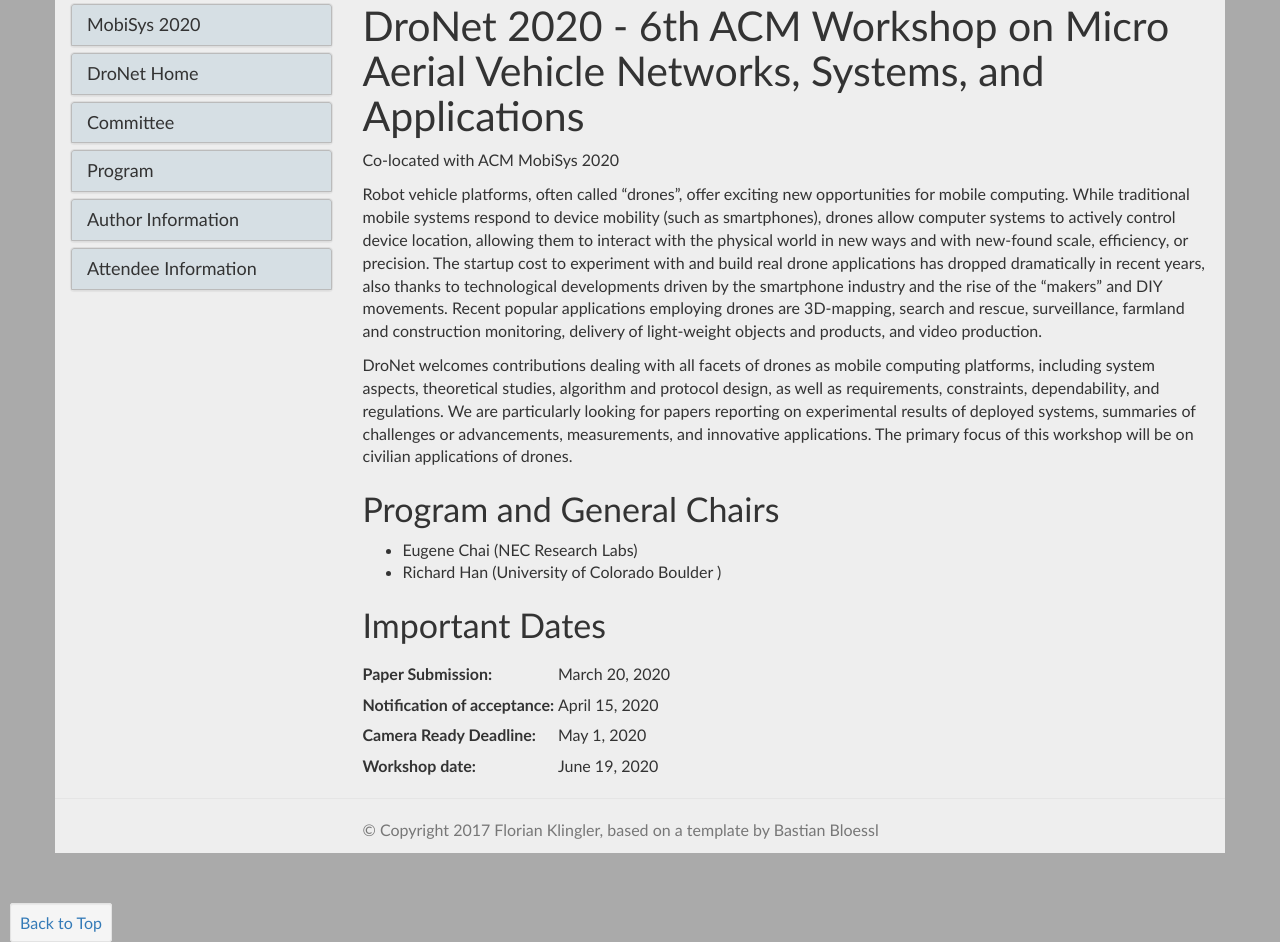
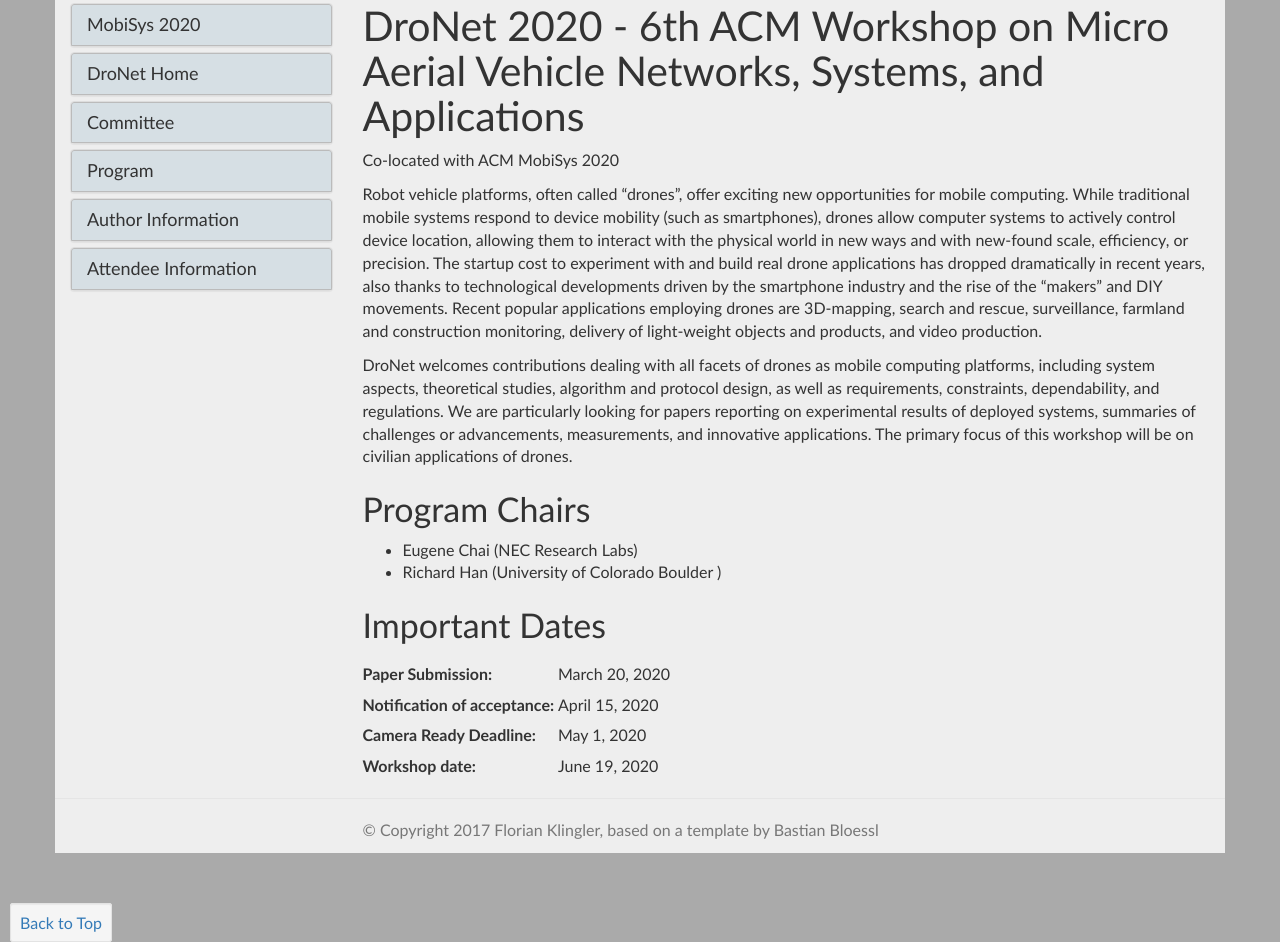
Before and after one commit to UBnano-Terasim/mmNets2021, a plain HTML site: page DroNet2020/DroNet2020.html in a window 1280 px wide. Shown: the part 501-1443 px from the top of the page. Drawn offline with Linux system fonts and the light colour scheme; no server answers.

Commit message:
Rick: test

```diff
--- a/DroNet2020/DroNet2020.html
+++ b/DroNet2020/DroNet2020.html
@@ -143,7 +143,7 @@
               measurements, and innovative applications. The primary
               focus of this workshop will be on civilian applications of
               drones.</p>
-            <h2>Program and General Chairs</h2>
+            <h2>Program Chairs</h2>
             <ul>
               <li> Eugene Chai (NEC Research Labs) </li>
               <li> Richard Han (University of Colorado Boulder )</li>
```
